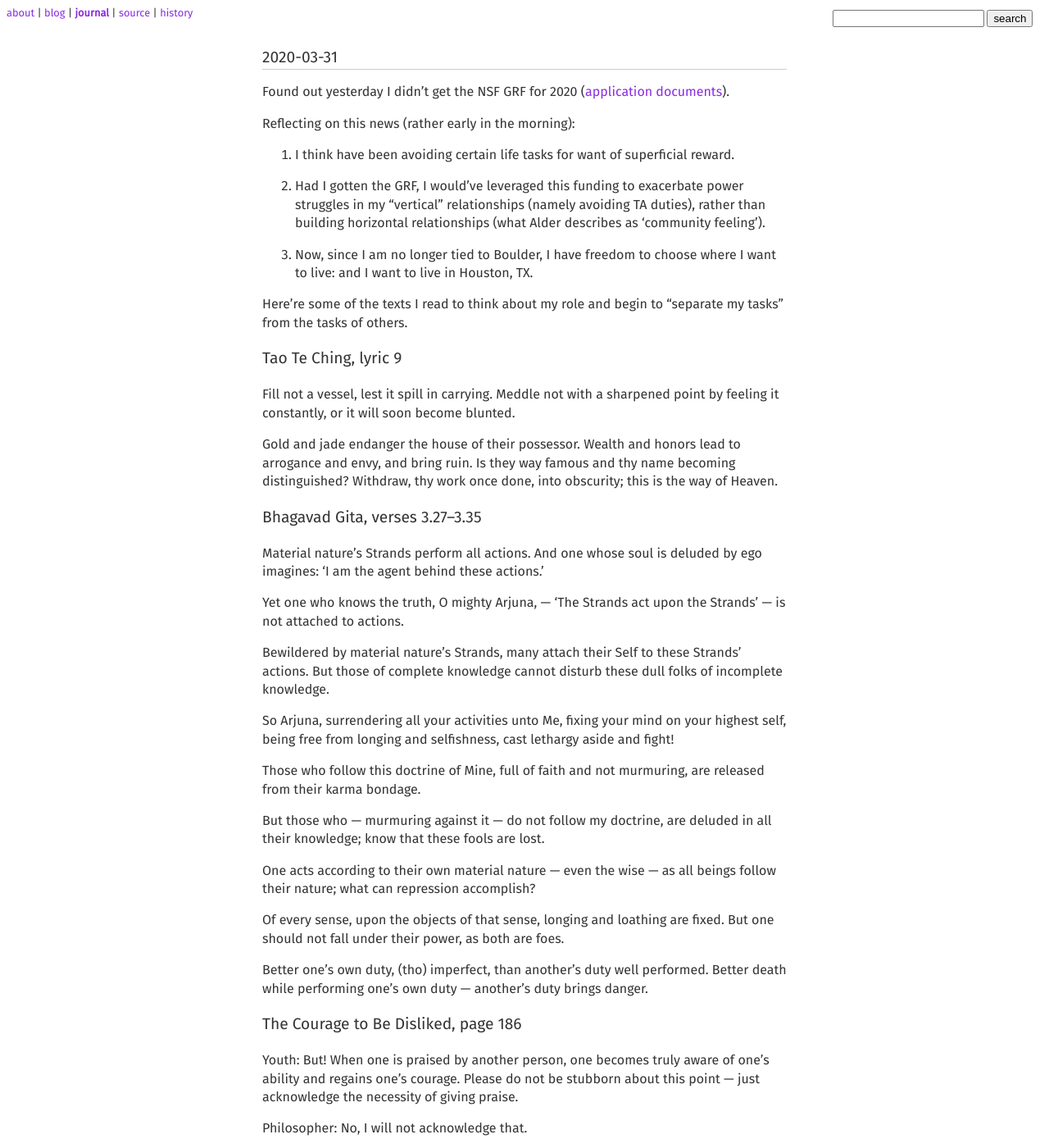
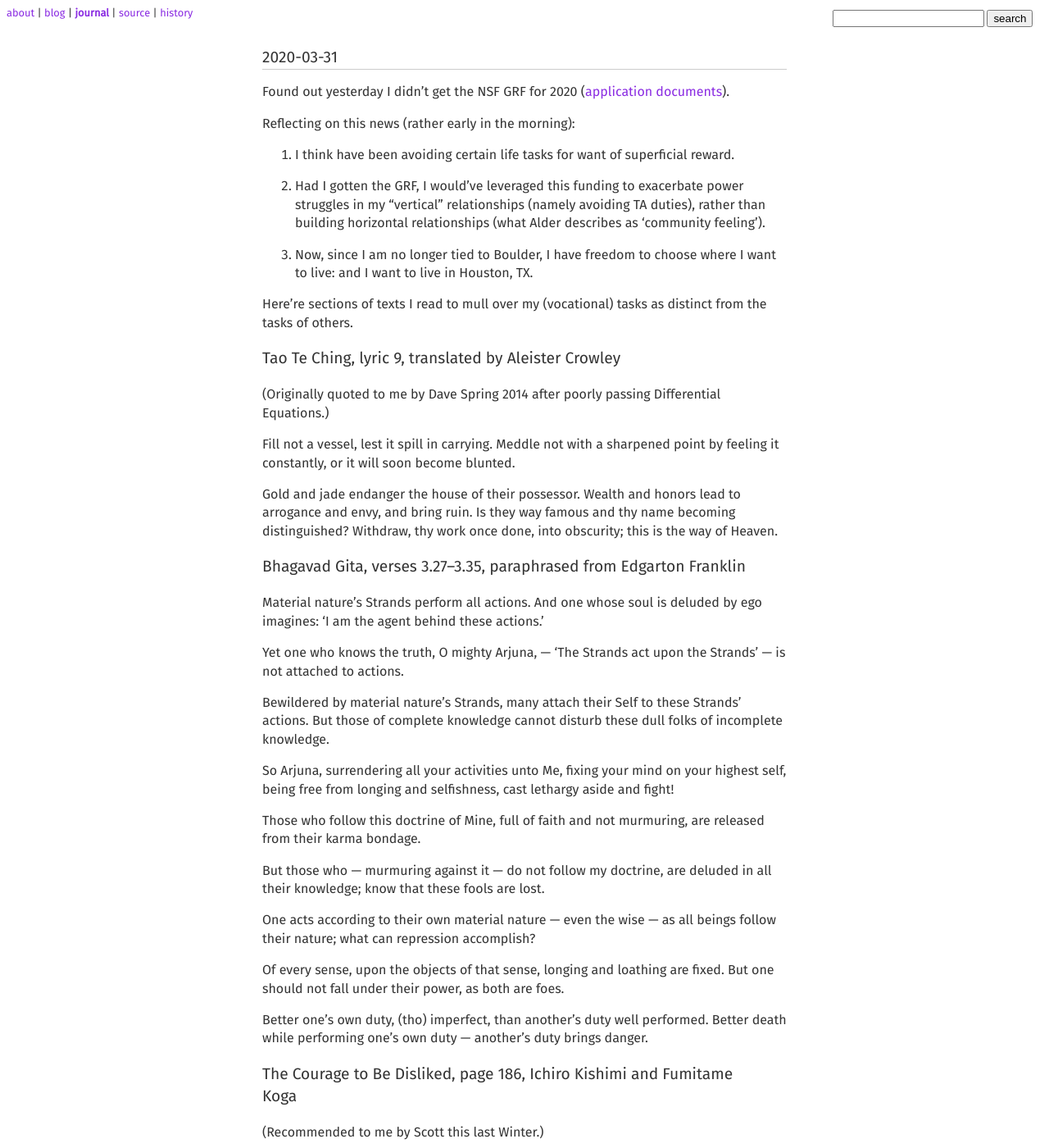
Before and after one commit to coltongrainger/journal, a Jekyll site: the page built from index.md, in a window 1280 px wide and 1400 px high. Shown: the whole window at 82% size. Built offline with Jekyll 4.4.1, drawn with Linux system fonts in a browser that asks for light colours; our own code applies the rules of GitHub Pages for plain Markdown files; formulas are drawn with MathJax 3.

Commit message:
Add names to folks.

```diff
--- a/index.md
+++ b/index.md
@@ -17,10 +17,11 @@ Reflecting on this news (rather early in the morning):
 
 3. Now, since I am no longer tied to Boulder, I have freedom to choose where I want to live: and I want to live in Houston, TX.
 
-Here're some of the texts I read to think about my role and begin to "separate
-my tasks" from the tasks of others.
+Here're sections of texts I read to mull over my (vocational) tasks as distinct from the tasks of others.
 
-### Tao Te Ching, lyric 9
+### Tao Te Ching, lyric 9, translated by Aleister Crowley
+
+(Originally quoted to me by Dave Spring 2014 after poorly passing Differential Equations.)
 
 Fill not a vessel, lest it spill in carrying. Meddle not with a sharpened point
 by feeling it constantly, or it will soon become blunted.
@@ -30,7 +31,7 @@ arrogance and envy, and bring ruin. Is they way famous and thy name becoming
 distinguished? Withdraw, thy work once done, into obscurity; this is the way of
 Heaven.
 
-### Bhagavad Gita, verses 3.27--3.35
+### Bhagavad Gita, verses 3.27--3.35, paraphrased from Edgarton Franklin
 
 Material nature's Strands perform all actions. And one whose soul is deluded by ego imagines: 'I am the agent behind these actions.'
 
@@ -51,7 +52,9 @@ Of every sense, upon the objects of that sense, longing and loathing are fixed.
 Better one's own duty, (tho) imperfect, than another's duty well performed.
 Better death while performing one’s own duty --- another's duty brings danger.
 
-### The Courage to Be Disliked, page 186
+### The Courage to Be Disliked, page 186, Ichiro Kishimi and Fumitame Koga
+
+(Recommended to me by Scott this last Winter.)
 
 Youth: But! When one is praised by another person, one becomes truly aware of
 one's ability and regains one's courage. Please do not be stubborn about this
```
